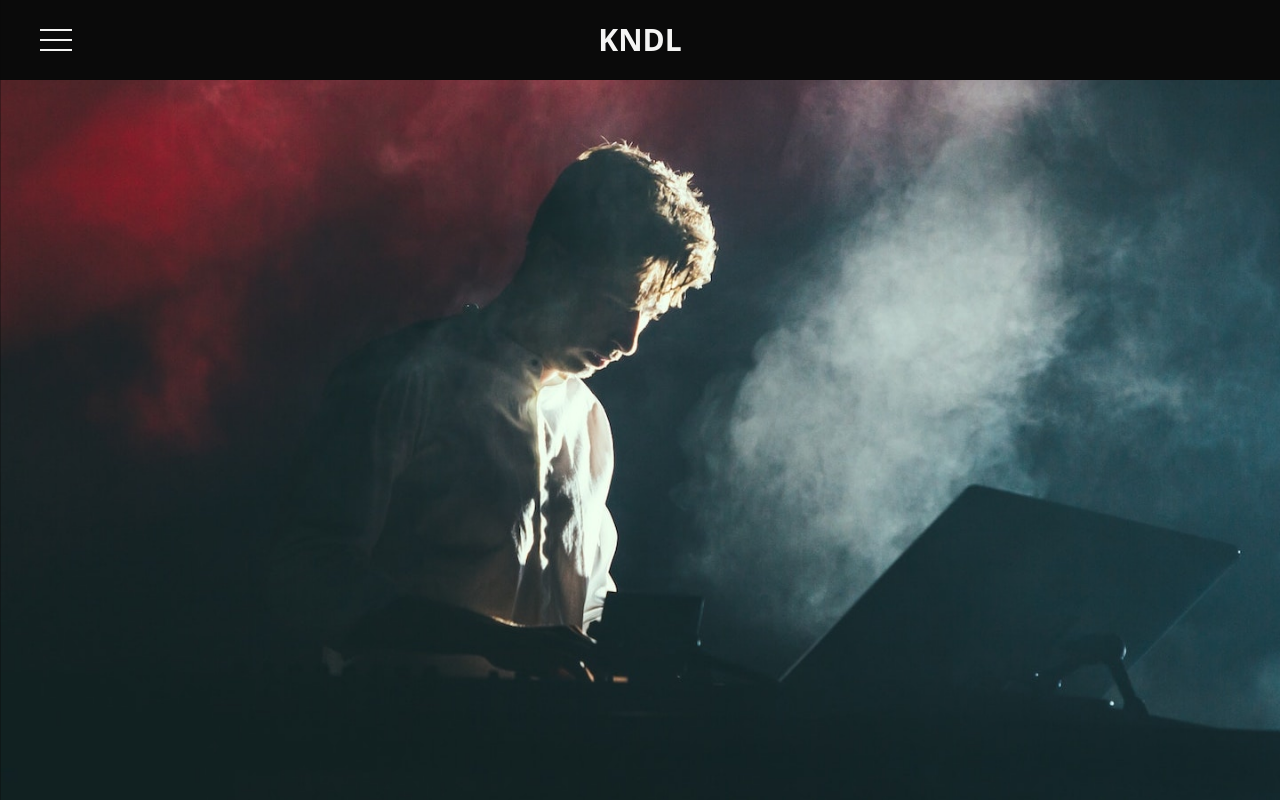
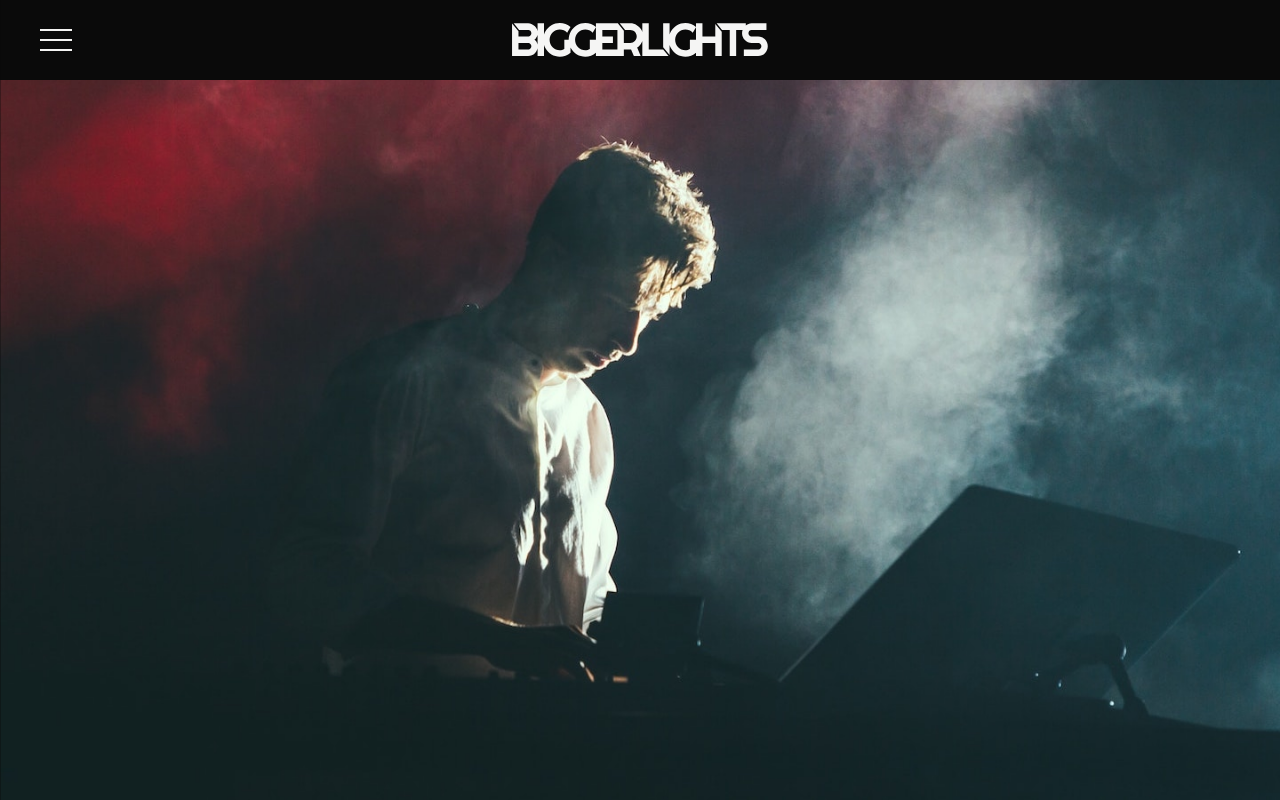
Before and after one commit to jxhnkndl/animated-navbar, a React (Vite) app: page / in a window 1280 px wide. Built offline with nearby package versions, Linux system fonts and the light colour scheme.

Commit message:
create svg logo in figma and apply to top navbar

```diff
--- a/src/components/FromLeftPartial.jsx
+++ b/src/components/FromLeftPartial.jsx
@@ -1,4 +1,5 @@
 import { useState } from 'react';
+import Logo from '../assets/logo.svg';
 
 export default function FromLeftPartial() {
   const [isOpen, setIsOpen] = useState(false);
@@ -13,7 +14,7 @@ export default function FromLeftPartial() {
         <p
           className={`text-3xl font-bold text-stone-100 ${isOpen && 'hidden'}`}
         >
-          KNDL
+          <img src={Logo} className='text-stone-100 w-44 md:w-64 '/>
         </p>
 
         <div
```
Also changed, not shown: src/assets/logo.svg (added).
